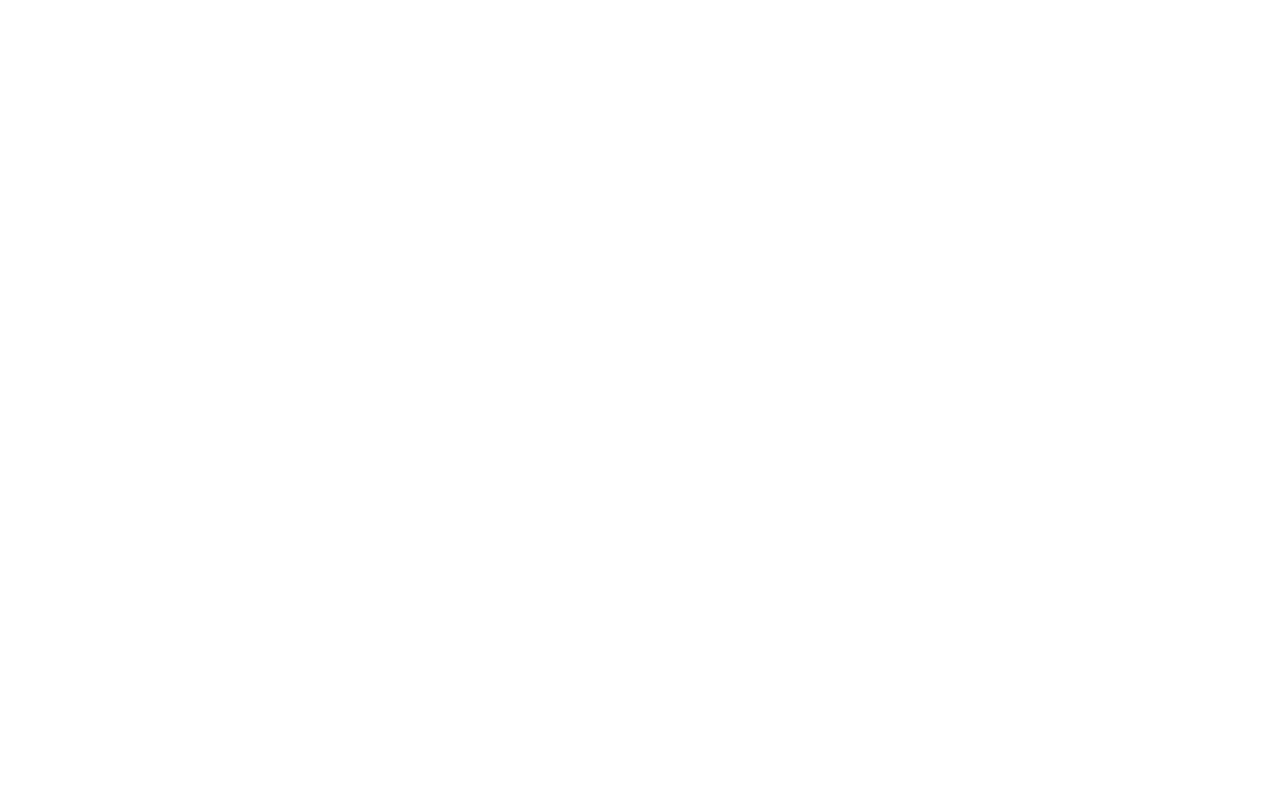
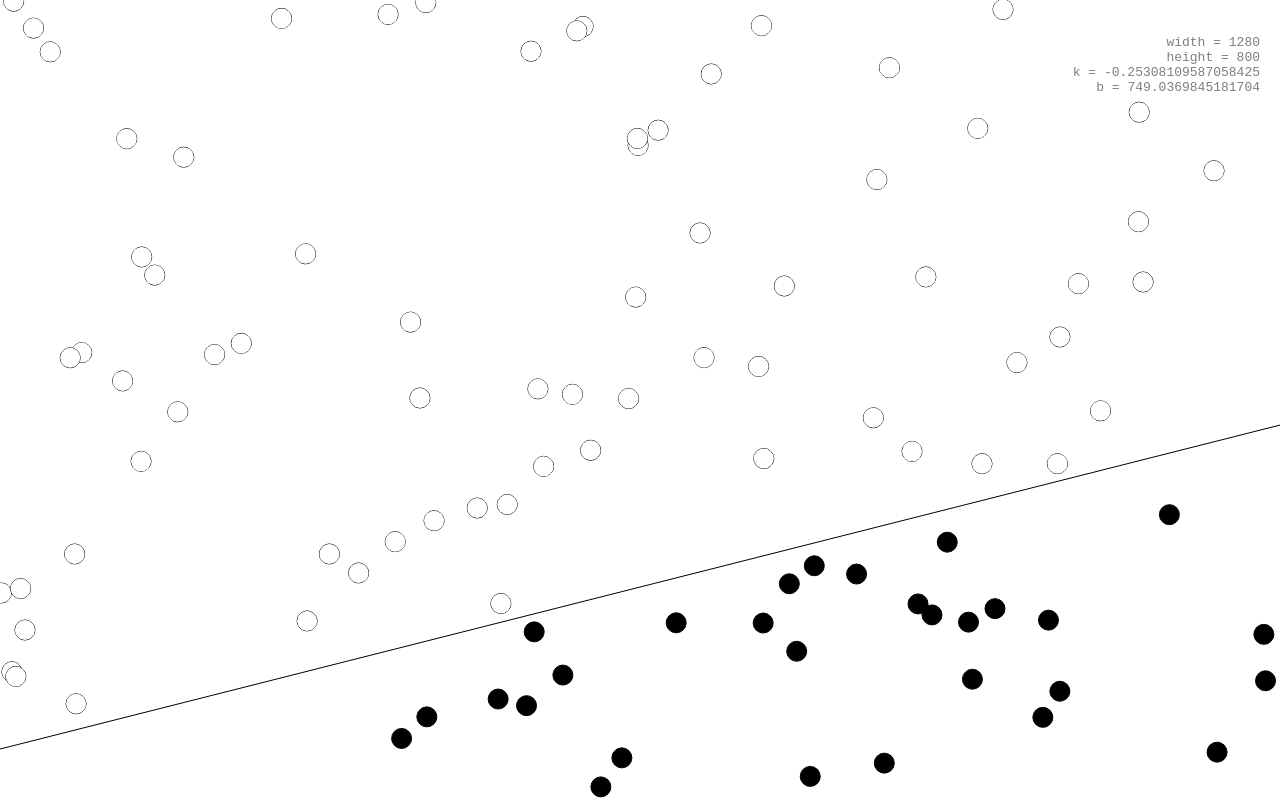
Before and after one commit to tankakatan/perceptron, a plain HTML site: page index.html in a window 1280 px wide. Drawn offline with Linux system fonts and the light colour scheme.

Commit message:
added line and point randomizer

```diff
--- a/index.css
+++ b/index.css
@@ -0,0 +1,19 @@
+* {
+    padding: 0;
+    margin: 0;
+}
+
+#box {
+    position: relative;
+}
+
+#console {
+    position: absolute;
+    display: block;
+    /* width: 100px; */
+    top: 20px;
+    right: 20px;
+    background: #fff;
+    opacity: 0.5;
+    text-align: right;
+}
--- a/index.html
+++ b/index.html
@@ -6,5 +6,10 @@
         <link rel="stylesheet" href="index.css"/>
         <script defer src="index.js"></script>
     </head>
-    <body></body>
+    <body>
+        <div id="box">
+            <canvas id="canvas">Canvas is not supported by the browser</canvas>
+            <pre id="console"></pre>
+        </div>
+    </body>
 </html>
--- a/index.js
+++ b/index.js
@@ -0,0 +1,73 @@
+const vector = (x, y) => (
+    Object.assign([x, y], {x, y})
+);
+
+const createLine = (x1, y1, x2, y2) => {
+    const start = vector(x1, y1);
+    const end = vector(x2, y2);
+    const k = (y2 - y1) / (x2 - x1);
+    const b = y1 - k * x1;
+    const getY = (x) => k * x + b;
+    const getX = (y) => y / k - b;
+    return {start, end, k, b, getX, getY};
+};
+
+const getScreen = () => {
+    const pre = document.getElementById('console');
+    return {
+        clear: () => pre.innerText = '',
+        rewrite: (str) => pre.innerText = str,
+        write: (str, newLine = true) => pre.innerText += (newLine ? '\n' : '') + str,
+    };
+};
+
+window.addEventListener('DOMContentLoaded', () => {
+    const screen = getScreen();
+    const canvas = document.getElementById('canvas');
+    const ctx = canvas.getContext('2d');
+
+    canvas.width = window.innerWidth;
+    canvas.height =window.innerHeight;
+
+    const line = createLine(
+        0,
+        Math.random() * canvas.height,
+        canvas.width,
+        Math.random() * canvas.height
+    );
+
+    screen.write(`width = ${canvas.width}`);
+    screen.write(`height = ${canvas.height}`);
+    screen.write(`k = ${line.k}`);
+    screen.write(`b = ${line.b}`);
+
+    ctx.lineWidth = 1;
+    ctx.strokeStyle = '#000';
+
+    ctx.clearRect(0, 0, canvas.width, canvas.height);
+    ctx.beginPath();
+    ctx.moveTo(line.start.x, line.start.y);
+    ctx.lineTo(line.end.x, line.end.y);
+    ctx.stroke();
+    ctx.closePath();
+
+    const numberOfPoints = 100;
+    const points = [];
+
+    for (let i = 0; i < numberOfPoints; i++) {
+        const point = vector(
+            Math.random() * canvas.width,
+            Math.random() * canvas.height
+        );
+
+        ctx.fillStyle = point.y <= line.getY(point.x) ? '#fff' : '#000';
+
+        ctx.beginPath();
+        ctx.arc(point.x, point.y, 10, 0, 2 * Math.PI);
+        ctx.stroke();
+        ctx.fill();
+        ctx.closePath();
+
+        points.push(point);
+    }
+});
```
